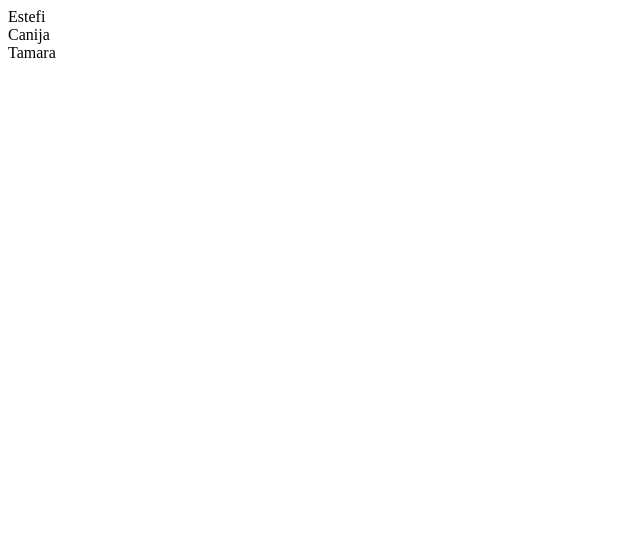
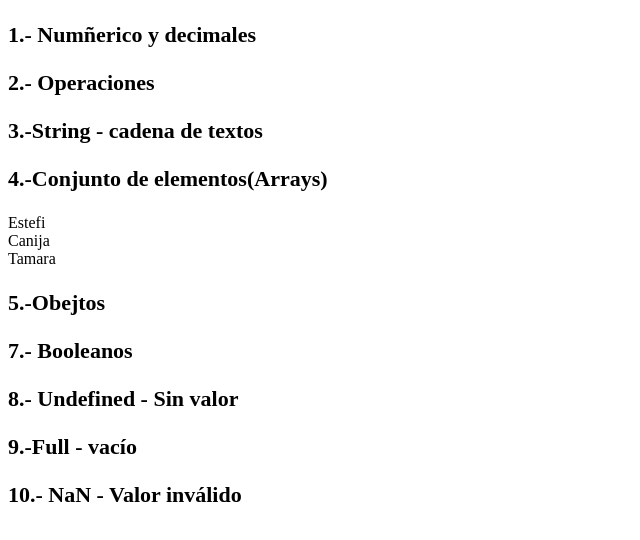
Before and after one commit to CrisConSer/JAVASCRITP, a plain HTML site: page CURSO_JS/Tipos_datos.html in a window 1280 px wide. Shown: the whole page, without its empty margins (0-640 px from the left). Drawn offline with Linux system fonts and the light colour scheme.

Commit message:
Curso_JS

```diff
--- a/CURSO_JS/Tipos_datos.html
+++ b/CURSO_JS/Tipos_datos.html
@@ -10,16 +10,21 @@
     // Tipos de datos
 
       // Numérico - enteros/integer y decimales/float
+      document.write("<p style='font-size: 22px;'><strong>1.- Numñerico y decimales </strong></p>");
 
         var edad = 26;
         var decimal = 26.36;
 
       //Operaciones
+      document.write("<p style='font-size: 22px;'><strong>2.- Operaciones</strong></p>");
+
 
         var suma = 5 + 6;
         var multiplicacion = 5 * 6;
 
       //String - cadenas de textos, caracteres
+      document.write("<p style='font-size: 22px;'><strong>3.-String - cadena de textos</strong></p>");
+
 
         var nombre = "Cris";
         var apellidos = "Conde";
@@ -27,6 +32,8 @@
         alert(completo);
 
       //Array - arreglos: conjungo de elementos - se empieza por la posición 0
+      document.write("<p style='font-size: 22px;'><strong>4.-Conjunto de elementos(Arrays)</strong></p>");
+
 
         var amigos = ["Estefi", "Canija","Tamara"];
         document.write(amigos[0] + "<br>"); // con <br> hacemos salto de línea
@@ -35,36 +42,41 @@
 
 
       // Object - Estructuras más complejas - este dipo de objetos se usa por ejemplo en pluggins
+      document.write("<p style='font-size: 22px;'><strong>5.-Obejtos</strong></p>");
+
         var objeto = {
           color: "Black",
           size: 12
         }
 
       // booleano - valores verdadero o falso
+      document.write("<p style='font-size: 22px;'><strong>7.- Booleanos</strong></p>");
+
 
         var booleano = true;
         var booleano = false;
 
       // Undefined - sin valor
+      document.write("<p style='font-size: 22px;'><strong>8.- Undefined - Sin valor</strong></p>");
+
 
         var sinvalor;
         //sinvalor= 2+5;
         //document.write(sinvalor);
 
       //Full - vacio -- se utiliza por ejemplo para borrar un valor
+      document.write("<p style='font-size: 22px;'><strong>9.-Full - vacío</strong></p>");
+
 
         var numero = 10;
         var numero = null;
 
       // NaN - Valor inválido
+      document.write("<p style='font-size: 22px;'><strong>10.- NaN - Valor inválido</strong></p>");
+
 
         var texto1 = "hola mundo";
         //document.write(texto1 * 3);
-
-
-
-
-
 
   </script>
 
```
